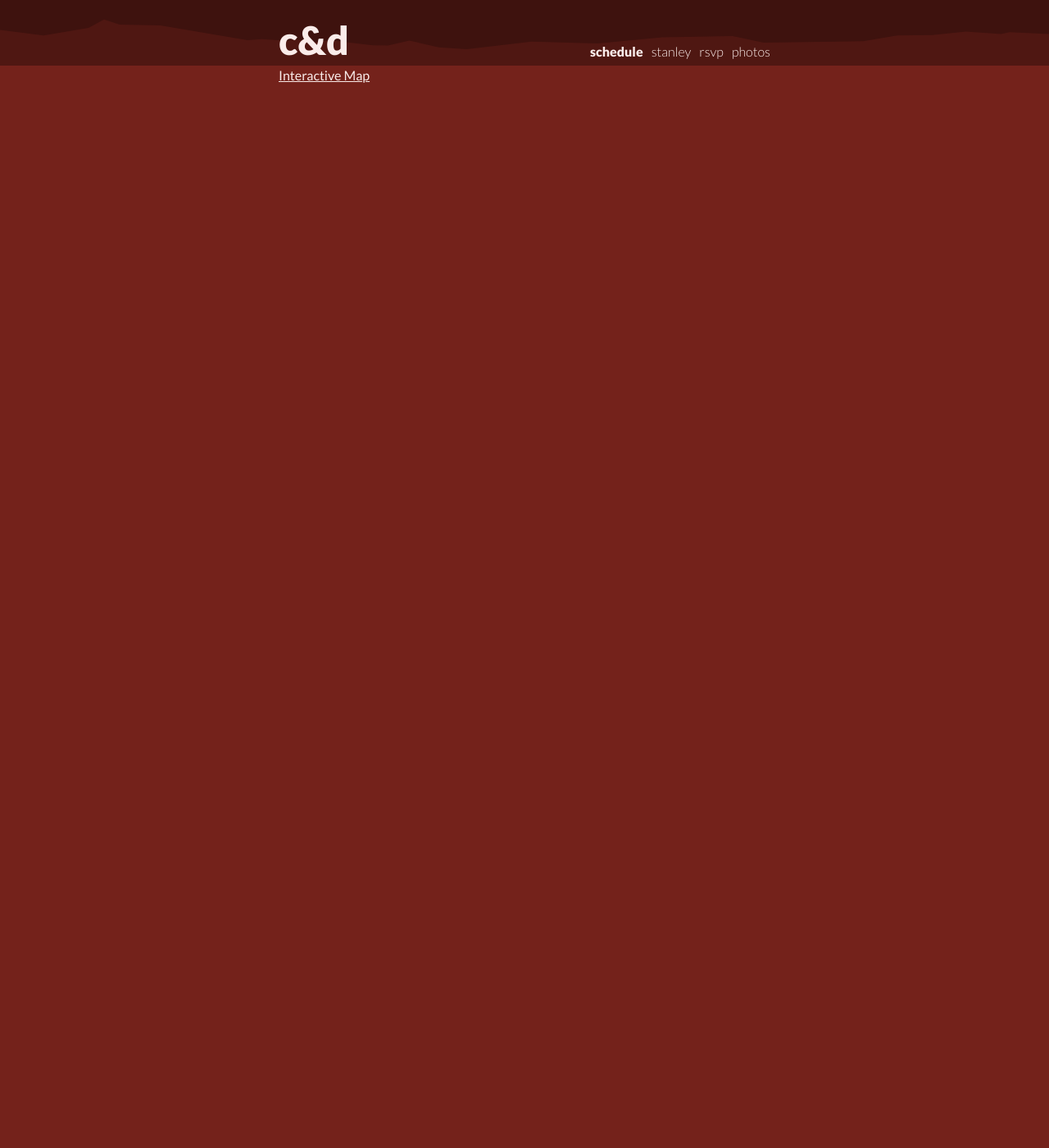
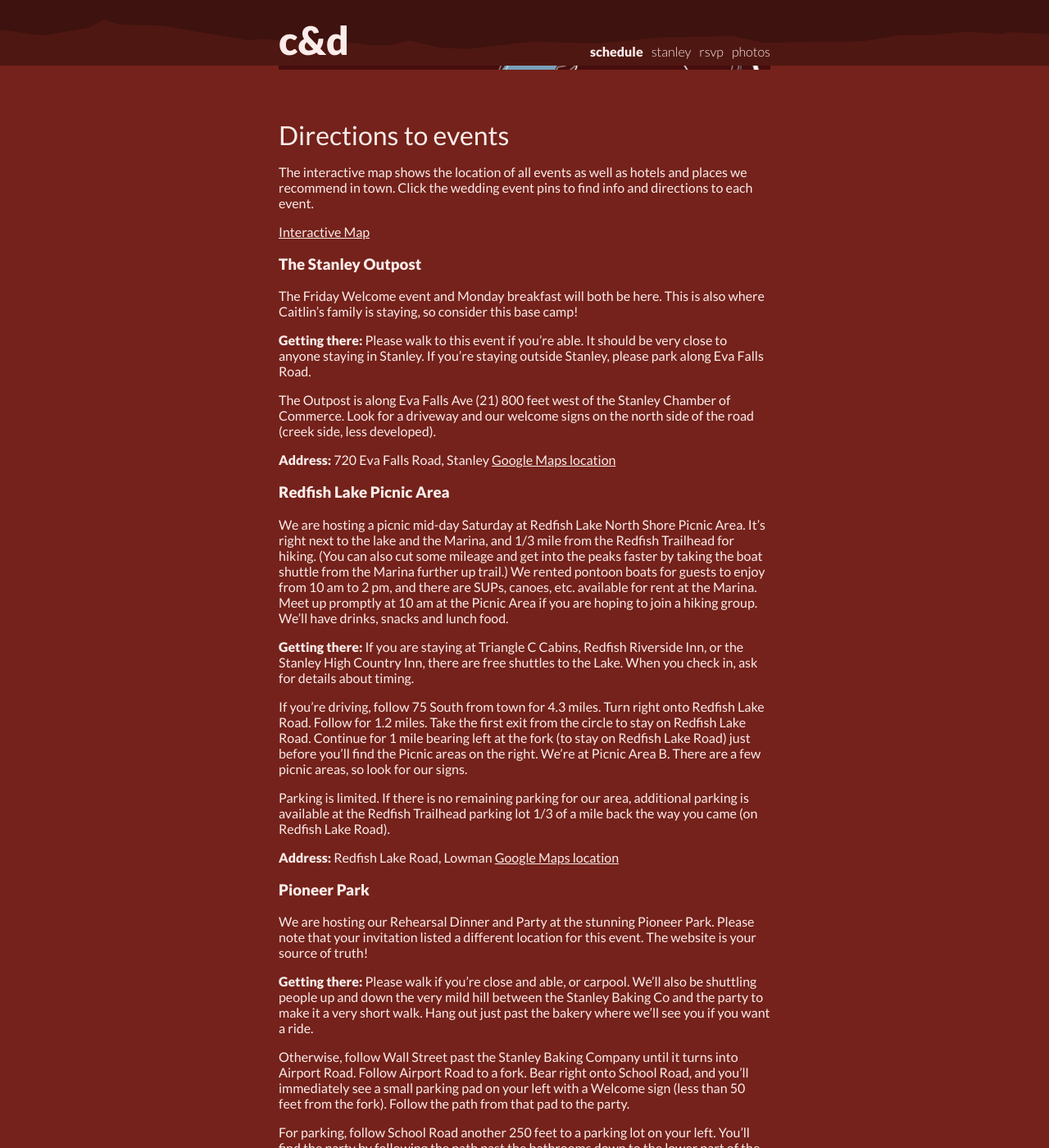
Before and after one commit to dproctor/wedding-website, a Jekyll site: the page built from schedule.md, in a window 1280 px wide and 1400 px high, scrolled down 1693 px. Shown: the whole window at 82% size. Built offline with Jekyll 4.4.1, drawn with Linux system fonts in a browser that asks for light colours; before the commit the page ends 1810 px from its top, so only the background shows below that; some of the changed text lies outside the part shown.

Commit message:
added directions to events and carpooling spreadsheet
add detailed directions to events on schedule page and updated stanley page with a carpooling spreadsheet

```diff
--- a/schedule.md
+++ b/schedule.md
@@ -30,7 +30,8 @@ td p {
 <h1> schedule </h1>
 We are hosting our wedding over Labor Day Weekend, September 3 - 6, 2021.
 The main wedding events will be on Saturday and Sunday, but we would love to see
-you on Friday and Monday if that fits into your travel plans.
+you on Friday and Monday if that fits into your travel plans. All guests including children
+are invited to all events.
 
 <style>
 </style>
@@ -87,4 +88,53 @@ you on Friday and Monday if that fits into your travel plans.
 
 <img src="/assets/img/map.png">
 
+<h2> Directions to events </h2>
+
+The interactive map shows the location of all events as well as hotels and places we
+recommend in town. Click the wedding event pins to find info and directions to each event.
+
 <a href="https://www.google.com/maps/d/u/0/edit?mid=1_B3vhMWHFdH3K45NLqSttNAF5bBIlxmC&ll=44.21602395604157%2C-114.93824980208565&z=18">Interactive Map</a>
+
+<h3> The Stanley Outpost </h3>
+The Friday Welcome event and Monday breakfast will both be here. This is also where Caitlin's family is staying, so consider this base camp!
+
+<b>Getting there:</b> Please walk to this event if you're able. It should be very close to anyone staying in Stanley. If you're staying outside Stanley, please park along Eva Falls Road.
+
+The Outpost is along Eva Falls Ave (21) 800 feet west of the Stanley Chamber of Commerce. Look for a driveway and our welcome signs on the north side of the road (creek side, less developed).
+
+<b>Address:</b> 720 Eva Falls Road, Stanley
+<a href="https://goo.gl/maps/2SZQoGzjnC2e6fRT6">Google Maps location</a>
+
+<h3> Redfish Lake Picnic Area </h3>
+We are hosting a picnic mid-day Saturday at Redfish Lake North Shore Picnic Area. It's right next to the lake and the Marina, and 1/3 mile from the Redfish Trailhead for hiking. (You can also cut some mileage and get into the peaks faster by taking the boat shuttle from the Marina further up trail.) We rented pontoon boats for guests to enjoy from 10 am to 2 pm, and there are SUPs, canoes, etc. available for rent at the Marina. Meet up promptly at 10 am at the Picnic Area if you are hoping to join a hiking group. We'll have drinks, snacks and lunch food.
+
+<b>Getting there:</b> If you are staying at Triangle C Cabins, Redfish Riverside Inn, or the Stanley High Country Inn, there are free shuttles to the Lake. When you check in, ask for details about timing.
+
+If you're driving, follow 75 South from town for 4.3 miles. Turn right onto Redfish Lake Road. Follow for 1.2 miles. Take the first exit from the circle to stay on Redfish Lake Road. Continue for 1 mile bearing left at the fork (to stay on Redfish Lake Road) just before you'll find the Picnic areas on the right. We're at Picnic Area B. There are a few picnic areas, so look for our signs.
+
+Parking is limited. If there is no remaining parking for our area, additional parking is available at the Redfish Trailhead parking lot 1/3 of a mile back the way you came (on Redfish Lake Road).
+
+<b>Address:</b> Redfish Lake Road, Lowman
+<a href="https://goo.gl/maps/AecYRoYNpnTvUJUTA">Google Maps location</a>
+
+<h3> Pioneer Park </h3>
+We are hosting our Rehearsal Dinner and Party at the stunning Pioneer Park. Please note that your invitation listed a different location for this event. The website is your source of truth!
+
+<b>Getting there:</b> Please walk if you're close and able, or carpool. We'll also be shuttling people up and down the very mild hill between the Stanley Baking Co and the party to make it a very short walk. Hang out just past the bakery where we'll see you if you want a ride.
+
+Otherwise, follow Wall Street past the Stanley Baking Company until it turns into Airport Road. Follow Airport Road to a fork. Bear right onto School Road, and you'll immediately see a small parking pad on your left with a Welcome sign (less than 50 feet from the fork). Follow the path from that pad to the party.
+
+For parking, follow School Road another 250 feet to a parking lot on your left. You'll find the party by following the path past the bathrooms down to the lower part of the park and towards the mountains.
+
+<b>Address:</b> Airport Road, Stanley
+<a href="https://goo.gl/maps/t9TQAeB4bcXJpRgn8">Google Maps location</a>
+
+<h3> The Cassidys' Home </h3>
+
+Our wedding ceremony, dinner reception and dancing will be at the Cassidys' beautiful property along the
+Salmon River at the site of the historic Salmon River Lodge. (Look out for the Motel sign on the barn across the river.) The ceremony and cocktail hour will be outside. Dinner will be in heated tent, and we'll dance in the barn!
+
+<b>Getting there:</b> There will be a shuttle from downtown Stanley and nearby areas. Stop times and locations will be posted on this page. There are about 10 parking spaces right at the shuttle drop-off. Please only use those if we aren't able to pick you up with the shuttle or for any special needs.
+
+<b>Address:</b> 101 Salmon River Lodge Lane, Stanley
+<a href="https://goo.gl/maps/Mzwvq4WqnPwgf8kF7">Google Maps location for shuttle drop-off</a>
```
Also changed, not shown: stanley.md (+14 -7 lines).
